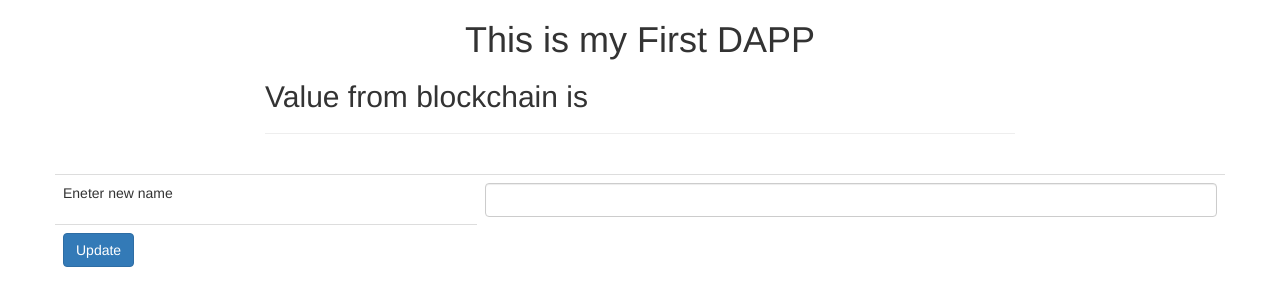
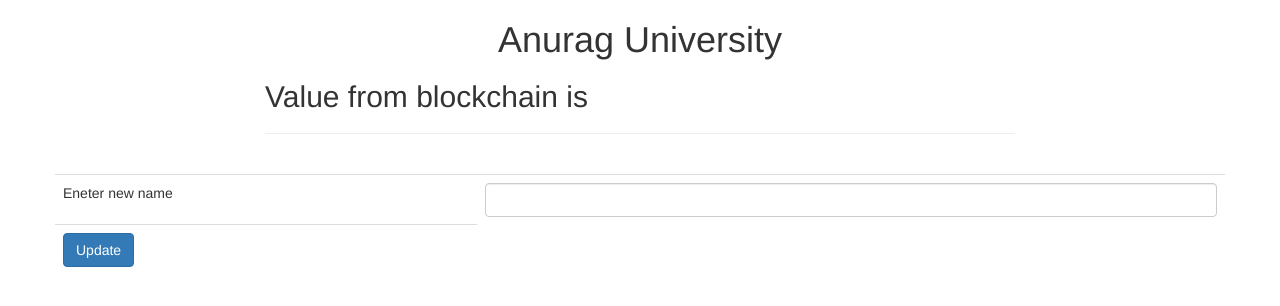
Before and after one commit to blockchaingurukerala/GTU-Workshop, a website with bundled scripts: page src/index.html in a window 1280 px wide. Built offline with nearby package versions, Linux system fonts and the light colour scheme.

Commit message:
Update index.html

```diff
--- a/src/index.html
+++ b/src/index.html
@@ -5,7 +5,7 @@
     <meta http-equiv="X-UA-Compatible" content="IE=edge">
     <meta name="viewport" content="width=device-width, initial-scale=1">
     <!-- The above 3 meta tags *must* come first in the head; any other head content must come *after* these tags -->
-    <title>Pete's Pet Shop</title>
+    <title>FDP-Blockchain</title>
 
     <!-- Bootstrap -->
     <link href="css/bootstrap.min.css" rel="stylesheet">
@@ -21,7 +21,7 @@
     <div class="container">
       <div class="row">
         <div class="col-xs-12 col-sm-8 col-sm-push-2">
-          <h1 class="text-center">This is my First DAPP</h1>
+          <h1 class="text-center">Anurag University</h1>
           <h2>Value from blockchain is <span id="display"></span></h2>
           <hr/>
           <br/>
```
